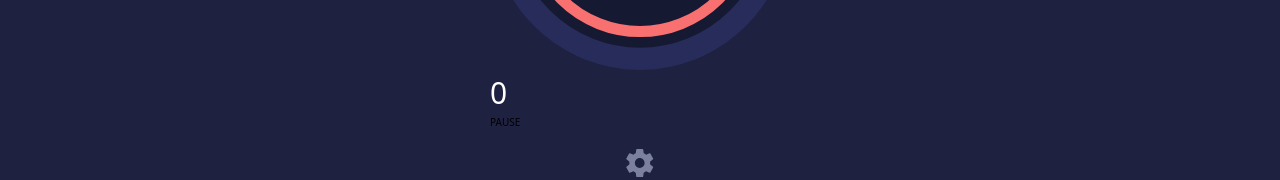
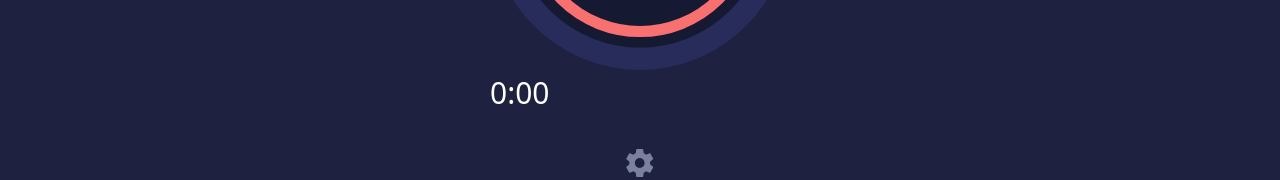
Before and after one commit to GIGAKLIBADZE/pomodoro-app, a React (Vite) app: page /pomodoro in a window 1280 px wide. Shown: the part 454-634 px from the top of the page. Built offline with nearby package versions, Linux system fonts and the light colour scheme.

Commit message:
add correct functional for that timer

```diff
--- a/src/components/Settings.tsx
+++ b/src/components/Settings.tsx
@@ -14,7 +14,7 @@ const Settings: React.FC<{
     [
       action: {
         type: string;
-        payload?: number;
+        payload: number;
       }
     ]
   >;
--- a/src/components/ShowTimer.tsx
+++ b/src/components/ShowTimer.tsx
@@ -1,16 +1,50 @@
-import { useReducer } from "react";
-import { reducer, initialState } from "../reducer";
+import { useState, useEffect } from "react";
 
-const ShowTimer: React.FC = () => {
-  const [state, dispatch] = useReducer(reducer, initialState);
+const ShowTimer: React.FC<{
+  state: {
+    startTime: number;
+    pause: boolean;
+  };
+  dispatch: React.ActionDispatch<
+    [
+      action: {
+        type: string;
+        payload?: number;
+      }
+    ]
+  >;
+}> = ({ state, dispatch }) => {
+  const { startTime, pause } = state;
 
-  const { startTime } = state;
+  const [timeLeft, setTimeLeft] = useState<number>(startTime * 60);
 
-  // console.log(startTime);
+  useEffect(() => {
+    setTimeLeft(startTime * 60);
+  }, [startTime]);
+
+  useEffect(() => {
+    if (pause || timeLeft <= 0) return;
+
+    const interval = setInterval(() => {
+      setTimeLeft((prev) => Math.max(prev - 1, 0));
+    }, 1000);
+
+    return () => clearInterval(interval);
+  }, [pause, timeLeft]);
+
+  const toDate = (seconds: number) => {
+    const mins = Math.floor(seconds / 60);
+    const secs = seconds % 60;
+    return `${mins}:${secs < 10 ? "0" : ""}${secs}`;
+  };
+
+  function togglePause() {
+    dispatch({ type: "togglePause" });
+  }
 
   return (
     <div className="w-[30rem] h-[30rem] rounded-[50%] bg-[#161932] m-auto mt-[4.8rem]">
-      <div className="circle" style={{ color: "white" }}>
+      <div className="circle" style={{ color: "white" }} onClick={togglePause}>
         <svg width="100%" height="100%" viewBox="0 0 269 269">
           <circle
             cx="134.5"
@@ -32,8 +66,13 @@ const ShowTimer: React.FC = () => {
         </svg>
       </div>
       <div>
-        <h4 className="text-[3rem] text-white">{startTime}</h4>
-        <p>PAUSE</p>
+        <h4 className="text-[3rem] text-white">{toDate(timeLeft)}</h4>
+        {/* <button
+          className="mt-4 px-4 py-2 bg-gray-600 text-white rounded"
+          onClick={() => dispatch({ type: "togglePause" })}
+        >
+          {pause ? "Start" : "Pause"}
+        </button> */}
       </div>
     </div>
   );
--- a/src/pages/pomodoro.tsx
+++ b/src/pages/pomodoro.tsx
@@ -14,7 +14,7 @@ const Pomodoro: React.FC = () => {
   return (
     <div className="bg-[#1e213f] relative">
       <HeaderAndMenu />
-      <ShowTimer />
+      <ShowTimer state={state} dispatch={dispatch} />
       <SettingsImage setShowSettings={setShowSettings} />
       {showSettings ? (
         <Settings
--- a/src/reducer.ts
+++ b/src/reducer.ts
@@ -4,15 +4,17 @@ export const initialState = {
 }
 
 export type TState = {
-    startTime: number,
-    pause: boolean
+    startTime: number;
+    pause: boolean;
 }
 
-export function reducer(state: TState, action: { type: string, payload?: number }): TState {
+export function reducer(state: TState, action: { type: string; payload?: number }): TState {
     switch (action.type) {
         case "setTime":
-            return {...state, startTime: action.payload ?? 1}
+            return { ...state, startTime: action.payload ?? 1 };
+        case "togglePause":
+            return {...state, pause: !state.pause}
         default:
-            return state
+            return state;
     }
 }
```
